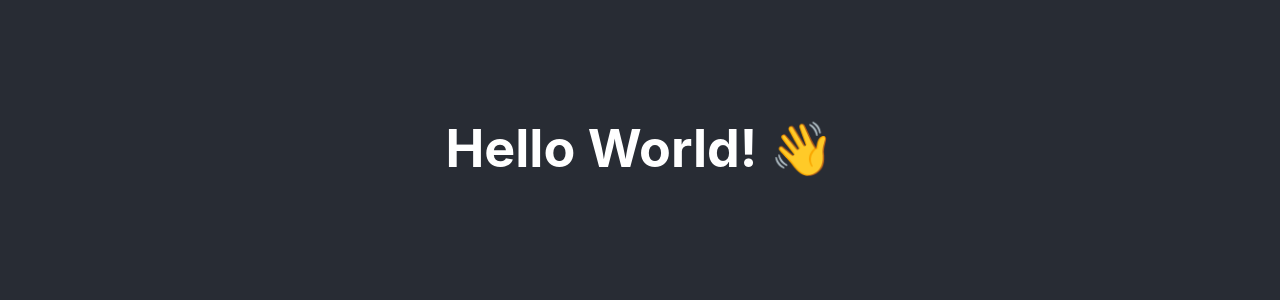
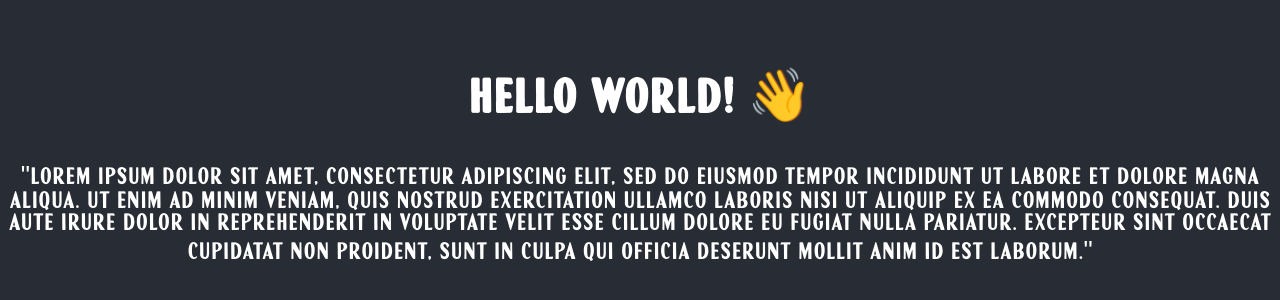
Before and after one commit to caseyvaughn/jj-wedding-site, a React (Create React App) app: page / in a window 1280 px wide. Shown: the part 252-552 px from the top of the page. Built offline with nearby package versions, Linux system fonts and the light colour scheme.

Commit message:
setup custom font

```diff
--- a/src/App.tsx
+++ b/src/App.tsx
@@ -7,6 +7,7 @@ function App() {
     <div className="App">
       <header className="App-header">
         <h1>Hello World! 👋</h1>
+        <div>"Lorem ipsum dolor sit amet, consectetur adipiscing elit, sed do eiusmod tempor incididunt ut labore et dolore magna aliqua. Ut enim ad minim veniam, quis nostrud exercitation ullamco laboris nisi ut aliquip ex ea commodo consequat. Duis aute irure dolor in reprehenderit in voluptate velit esse cillum dolore eu fugiat nulla pariatur. Excepteur sint occaecat cupidatat non proident, sunt in culpa qui officia deserunt mollit anim id est laborum."</div>
       </header>
     </div>
   );
--- a/src/index.css
+++ b/src/index.css
@@ -1,8 +1,6 @@
 body {
   margin: 0;
-  font-family: -apple-system, BlinkMacSystemFont, 'Segoe UI', 'Roboto', 'Oxygen',
-    'Ubuntu', 'Cantarell', 'Fira Sans', 'Droid Sans', 'Helvetica Neue',
-    sans-serif;
+  font-family: 'TAYBenditos', sans-serif;
   -webkit-font-smoothing: antialiased;
   -moz-osx-font-smoothing: grayscale;
 }
@@ -11,3 +9,10 @@ code {
   font-family: source-code-pro, Menlo, Monaco, Consolas, 'Courier New',
     monospace;
 }
+
+@font-face {
+  font-family: 'TAYBenditos';
+  src: url('./fonts/TAYBenditos.otf') format('opentype');
+  font-weight: normal;
+  font-style: normal;
+}
```
Also changed, not shown: 1 other file (tests, documents, lock files or other folders).
